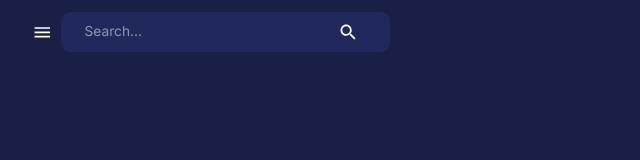
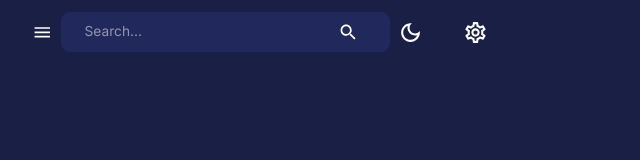
Before and after one commit to Toheedullah-K3/admin-dashboard-panel, a React (Vite) app in the folder client/: page /dashboard in a window 1280 px wide. Shown: the top 160 px of the page, without its empty margins (0-640 px from the left). Built offline with nearby package versions, Linux system fonts and the light colour scheme.

Commit message:
Sidebar Created

```diff
--- a/client/src/components/Navbar.jsx
+++ b/client/src/components/Navbar.jsx
@@ -41,6 +41,21 @@
           </IconButton>
         </FlexBetween>
       </FlexBetween>
+
+      {/* RIGHT SIDE  */}
+
+      <FlexBetween gap="1.5rem">
+        <IconButton onClick={()=> dispatch(setMode())}>
+          {theme.palette.mode === "dark" ? (
+            <DarkModeOutlined sx={{ fontSize: "25px"}} />
+          ): (
+            <LightModeOutlined sx={{ fontSize: "25px"}} />
+          )}
+        </IconButton>
+        <IconButton>
+            <SettingsOutlined sx={{ fontSize: "25px"}} />
+        </IconButton>
+      </FlexBetween>
     </Toolbar>
   </AppBar>
 }
--- /dev/null
+++ b/client/src/components/Sidebar.jsx
@@ -0,0 +1,11 @@
+import React from 'react'
+
+const Sidebar = () => {
+  return (
+    <div>
+
+    </div>
+  )
+}
+
+export default Sidebar
--- a/client/src/scenes/layout/index.jsx
+++ b/client/src/scenes/layout/index.jsx
@@ -3,14 +3,30 @@
 import { Outlet } from 'react-router-dom'
 import { useSelector } from 'react-redux'
 import Navbar from "../../components/Navbar"
+import Sidebar from '../../components/Sidebar'
 
 const Layout = () => {
-  return <Box width="100%" height="100%">
-    <Box>
-      <Navbar />
-      <Outlet />
+  const isNonMobile = useMediaQuery("(min-width: 600px)")
+  const [isSidebarOpen, setIsSidebarOpen] = useState(true)
+
+  return (
+    <Box display={isNonMobile ? "flex" : "block"} width="100%" height="100%">
+      <Sidebar
+        isNonMobile={isNonMobile}
+        drawerWidth="250px"
+        isSidebarOpen={isSidebarOpen}
+        setIsSidebarOpen={setIsSidebarOpen}
+      />
+      <Box>
+
+        <Navbar
+          isSidebarOpen={isSidebarOpen}
+          setIsSidebarOpen={setIsSidebarOpen}
+        />
+        <Outlet />
+      </Box>
     </Box>
-  </Box>
+  )
 }
 
 export default Layout
```
